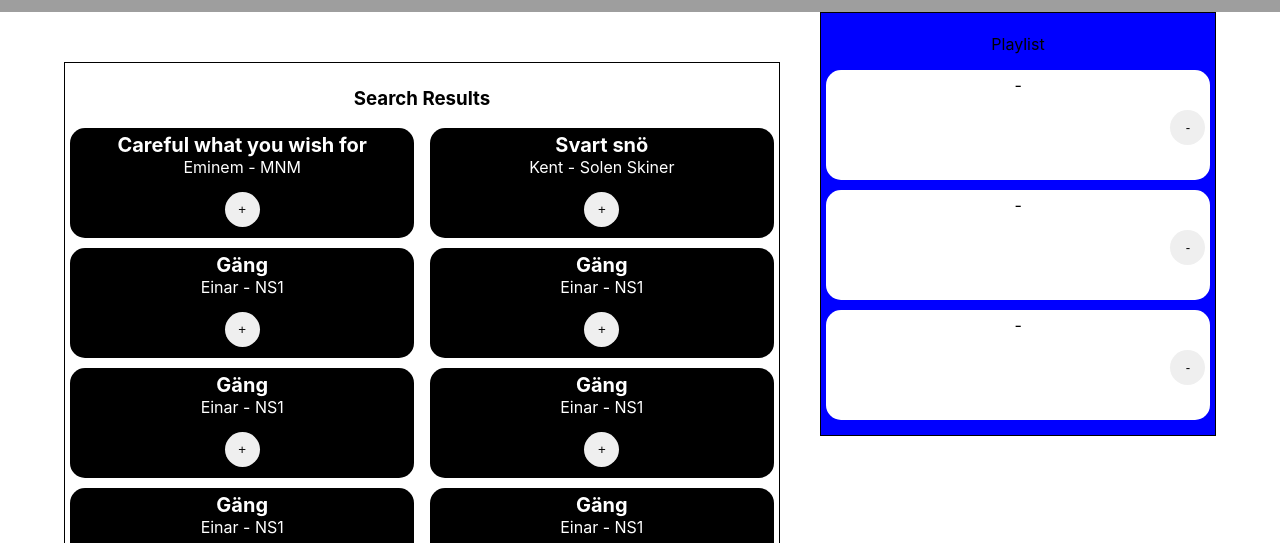
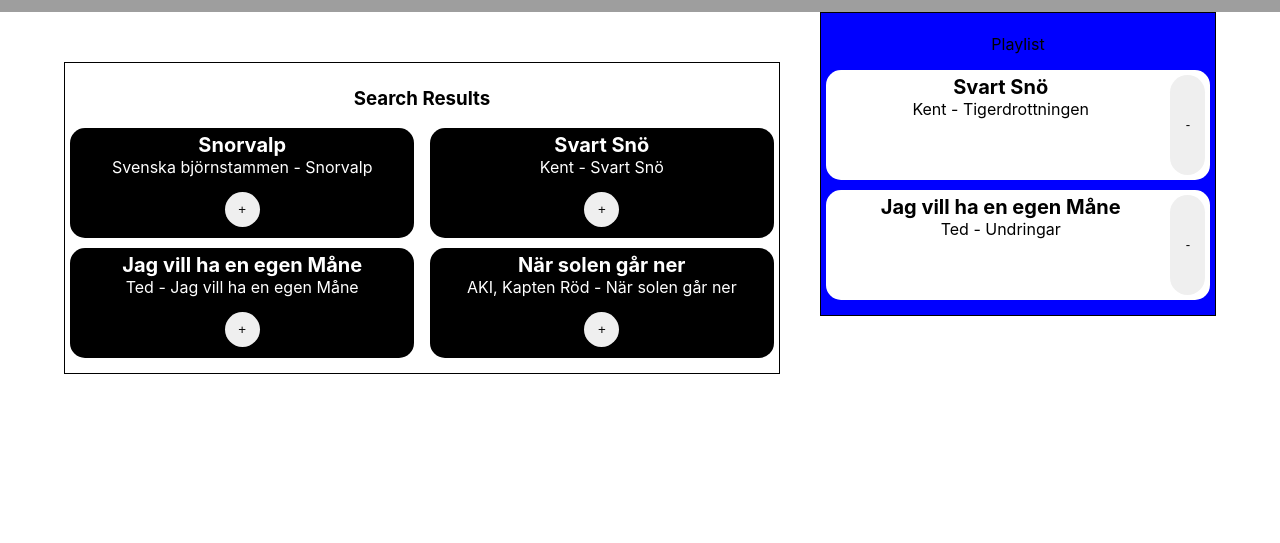
Before and after one commit to oliverwigren/jammming, a React (Create React App) app: page / in a window 1280 px wide. Shown: the part 257-800 px from the top of the page. Built offline with nearby package versions, Linux system fonts and the light colour scheme; grey boxes are pictures that could not be loaded.

Commit message:
passing prefab info to playlist and searchresults

```diff
--- a/src/App.js
+++ b/src/App.js
@@ -2,14 +2,53 @@
 import SearchBarArea from "./components/SearchBarArea";
 import "./App.css";
 import Main from "./components/Main";
+
+// TODO: Ta in data från API
+
+const playListSongs = [
+  {
+    artist: 'Kent',
+    name: 'Svart Snö',
+    album: 'Tigerdrottningen',
+  },
+  {
+    artist: 'Ted',
+    name: 'Jag vill ha en egen Måne',
+    album: 'Undringar',
+
+  }
+];
+
+const searchResultSongs = [
+  {
+    artist: 'Svenska björnstammen',
+    name: 'Snorvalp',
+    album: 'I förhållande till',
+  },
+  {
+    artist: 'Kent',
+    name: 'Svart Snö',
+    album: 'Tigerdrottningen',
+  },
+  {
+    artist: 'Ted',
+    name: 'Jag vill ha en egen Måne',
+    album: 'Undringar',
+
+  },
+  {
+    artist: 'AKI, Kapten Röd', // ARRAY
+    name: 'När solen går ner',
+    album: 'När solen går ner',
+  },
+];
 
 function App() {
   return (
     <div className="App">
       <Header />
       <SearchBarArea />
-
-      <Main />
+      <Main playListSongs={playListSongs} searchResultSongs={searchResultSongs} />
     </div>
   );
 }
--- a/src/components/AddedSong.js
+++ b/src/components/AddedSong.js
@@ -1,16 +1,18 @@
 import React from "react";
-import styles from '../styles/AddedSong.module.css'
+import styles from "../styles/AddedSong.module.css";
 
 function AddedSong(props) {
   return (
     <div className={styles.div}>
+      <button className={styles.button} onClick={props.addToPlaylist}>
+        -
+      </button>
       <b className={styles.b}>{props.name}</b>
       <p className={styles.desc}>
         <span>{props.artist}</span> - <span>{props.album}</span>
       </p>
-            <button className={styles.button} onClick={props.addToPlaylist}>-</button>
     </div>
-    )
+  );
 }
 
 export default AddedSong;
--- a/src/components/Main.js
+++ b/src/components/Main.js
@@ -2,11 +2,13 @@
 import SearchResultsArea from "./SearchResultsArea";
 import PlaylistArea from "./PlaylistArea";
 
-function Main() {
+
+
+function Main(props) {
   return (
     <>
-      <PlaylistArea />
-      <SearchResultsArea />
+      <PlaylistArea songs={props.playListSongs} />
+      <SearchResultsArea searchSongs={props.searchResultSongs} />
     </>
   );
 }
--- a/src/components/Playlist.js
+++ b/src/components/Playlist.js
@@ -4,8 +4,13 @@
 function Playlist(props) {
   return (
     <div>
-      {props.songs.map((song) => (
-        <AddedSong />
+      {props.songs.map((song, i) => (
+        <AddedSong
+          name={song.name}
+          artist={song.artist}
+          album={song.album}
+          key={"playlistSong_" + i}
+        />
       ))}
     </div>
   );
--- a/src/components/PlaylistArea.js
+++ b/src/components/PlaylistArea.js
@@ -2,11 +2,11 @@
 import styles from '../styles/PlaylistArea.module.css';
 import Playlist from './Playlist'
 
-function PlaylistArea() {
+function PlaylistArea(props) {
   return (
     <section className={styles.section}>
       <p>Playlist</p>
-      <Playlist songs={['hello', 'no', 'cunt']} />
+      <Playlist songs={props.songs} />
     </section>
   );
 }
--- a/src/components/SearchResults.js
+++ b/src/components/SearchResults.js
@@ -1,25 +1,18 @@
 import React from "react";
 import SongBox from "./SongBox";
 
-function SearchResults() {
+function SearchResults(props) {
 
-  const addToPlaylist = ({target}) => {
-    //setPlaylist((prev) => [prev..., target.value])
-  }
+  // const addToPlaylist = ({target}) => {
+  //   setPlaylist((prev) => [prev..., target.value])
+  // }
 
-  //Array.forEach
   return (
     <>
-      <SongBox addToPlaylist={addToPlaylist} artist="Eminem" name="Careful what you wish for" album="MNM"/>
-      <SongBox addToPlaylist={addToPlaylist} artist="Kent" name="Svart snö" album="Solen Skiner" />
-      <SongBox addToPlaylist={addToPlaylist} artist="Einar" name="Gäng" album="NS1" />
-      <SongBox addToPlaylist={addToPlaylist} artist="Einar" name="Gäng" album="NS1" />
-      <SongBox addToPlaylist={addToPlaylist} artist="Einar" name="Gäng" album="NS1" />
-      <SongBox addToPlaylist={addToPlaylist} artist="Einar" name="Gäng" album="NS1" />
-      <SongBox addToPlaylist={addToPlaylist} artist="Einar" name="Gäng" album="NS1" />
-      <SongBox addToPlaylist={addToPlaylist} artist="Einar" name="Gäng" album="NS1" />
-      <SongBox addToPlaylist={addToPlaylist} artist="Einar" name="Gäng" album="NS1" />
-      <SongBox addToPlaylist={addToPlaylist} artist="Einar" name="Gäng" album="NS1" />
+      {props.songs.map((song, i) => (
+        <SongBox artist={song.artist} name={song.name} album={song.name} key={'searchSong_'+i} />
+      ))}
+
     </>
   );
 }
--- a/src/components/SearchResultsArea.js
+++ b/src/components/SearchResultsArea.js
@@ -2,12 +2,12 @@
 import SearchResults from "./SearchResults";
 import styles from "../styles/SearchResultsArea.module.css";
 
-function SearchResultsArea() {
+function SearchResultsArea(props) {
   return (
     <section className={styles.section}>
       <h3>Search Results</h3>
       <div className={styles.contain}>
-        <SearchResults />
+        <SearchResults songs={props.searchSongs} />
       </div>
     </section>
   );
--- a/src/styles/AddedSong.module.css
+++ b/src/styles/AddedSong.module.css
@@ -16,10 +16,9 @@
 }
 .button {
     position: relative;
-    bottom: -15px;
     border-radius: 50px;
     border: 0;
     width: 35px;
-    height: 35px;
+    height: 100%;
     float: right;
 }
```
Lines whose indentation alone changed are shown as unchanged.
